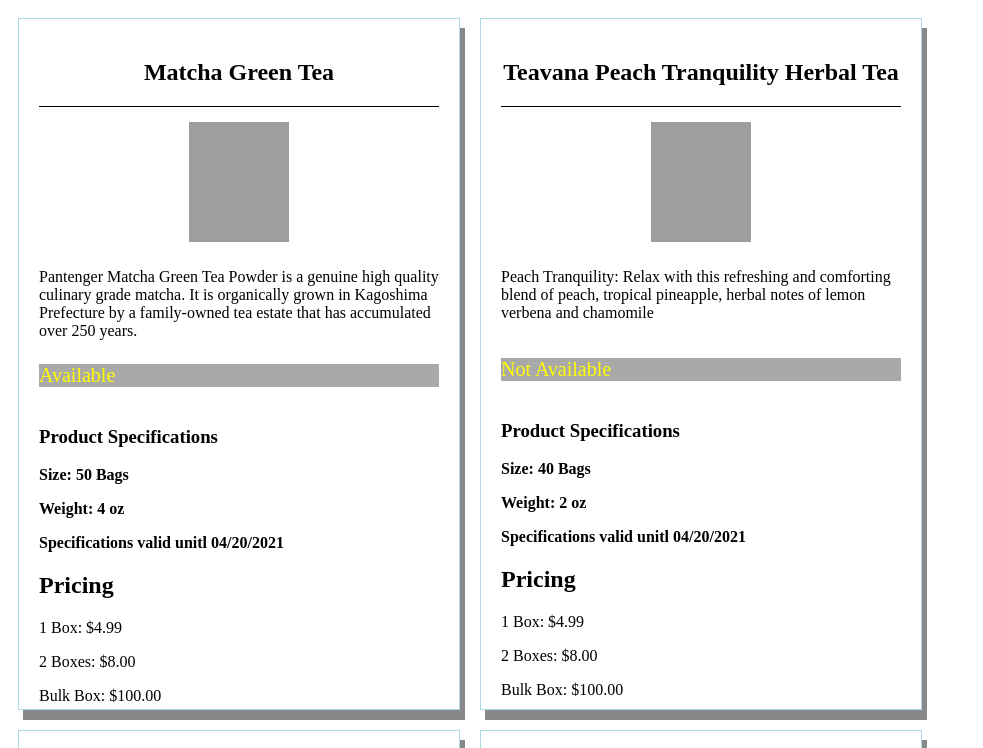
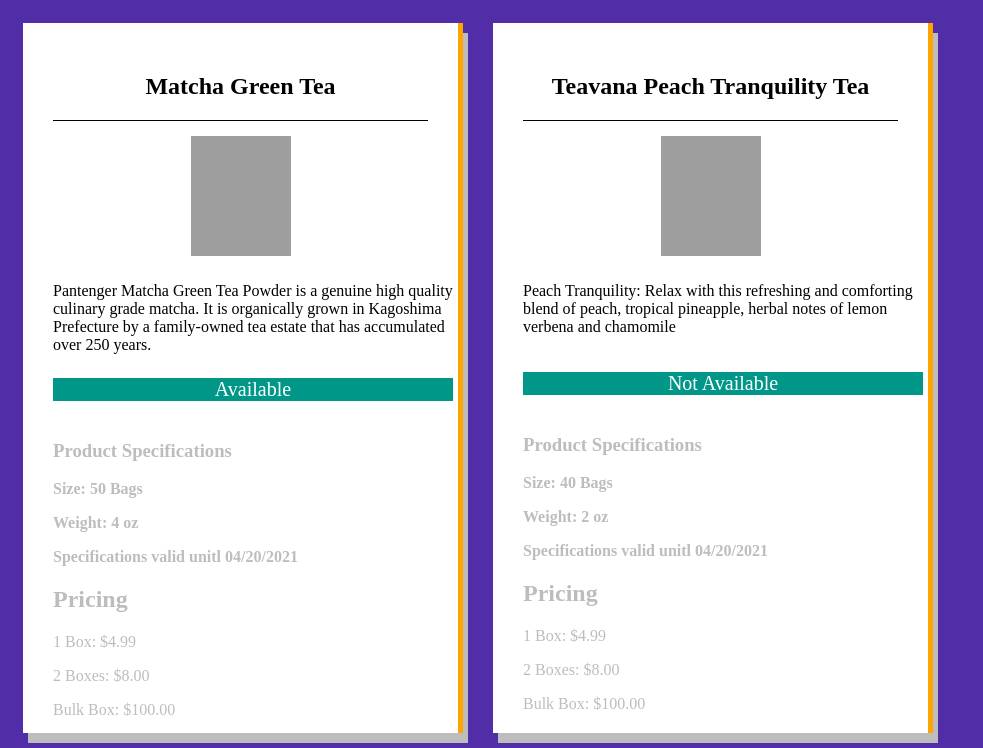
Before and after one commit to danicrosby/product-cards, a plain HTML site: page index.html in a window 1280 px wide. Shown: the top 748 px of the page, without its empty margins (0-983 px from the left). Drawn offline with Linux system fonts and the light colour scheme; grey boxes are pictures that could not be loaded.

Commit message:
changed color palett

```diff
--- a/index.html
+++ b/index.html
@@ -46,7 +46,7 @@
   <!-- THIS IS CARD 2 -->
 
   <div class="card">
-    <header><h2> Teavana Peach Tranquility Herbal Tea </h2></header>
+    <header><h2> Teavana Peach Tranquility Tea </h2></header>
 
     <div class="image">
      <img src="https://images-na.ssl-images-amazon.com/images/I/81tWctYSVpL._SL1500_.jpg" alt="Teavana Peach Tranquility, Herbal Tea">
@@ -136,7 +136,7 @@
 <!-- THIS IS CARD 5 -->
 
 <div class="card">
-  <header><h2> Organic Smooth Move Chamomile Tea </h2></header>
+  <header><h2> Organic Smooth Move Tea </h2></header>
 
   <div class="image">
    <img src="https://images-na.ssl-images-amazon.com/images/I/71MAGBiWT-L._SL1100_.jpg" alt="Organic Smooth Move Chamomile Tea">
@@ -144,7 +144,6 @@
 
   <p class="description"> Relieves occasional constipation generally within 6-12 hours.*
     Non-GMO verified. All Ingredients Certified Organic. Kosher. Caffeine Free.
-    Consistently high quality herbs from ethical trading partnerships.
     Taste: Fresh and floral with sweet notes of apple.</p>
 
   <p class="availability">Available</p>
--- a/main.css
+++ b/main.css
@@ -1,25 +1,41 @@
+/* Palette generated by Material Palette - materialpalette.com/deep-purple/teal
+
+.dark-primary-color    { background: #512DA8; }
+.default-primary-color { background: #673AB7; }
+.light-primary-color   { background: #D1C4E9; }
+.text-primary-color    { color: #FFFFFF; }
+.accent-color          { background: #009688; }
+.secondary-text-color  { color: #757575; }
+.divider-color         { border-color: #BDBDBD; } */
+
+body {
+  background-color: #512DA8;
+}
 
 .card-container {
   display: flex;
   flex-flow: row wrap;
+  background-color: #512DA8;
 }
 
 .card {
   display: flex;
   flex-direction: column;
   background-color: white;
-  border: 1px solid lightblue;
-  box-shadow: 5px 10px #888888;
-  width: 400px;
+  border-right: 5px solid orange;
+  box-shadow: 5px 10px #BDBDBD;
+  width: 375px;
   height: 650px;
-  margin: 10px;
-  padding: 20px;
+  margin: 15px;
+  padding: 30px;
 }
 
 header {
   display: flex;
   justify-content: center;
   text-align: center;
+  color: black;
+  font-weight: bolder;
   border-bottom: 1px solid black;
   margin-bottom: 15px;
 }
@@ -34,6 +50,11 @@ img {
   height: 120px;
 }
 
+/* .description-container {
+  width: 375px;
+  height: 300px;
+} */
+
 .description {
   display: flex;
   justify-content: center;
@@ -42,8 +63,10 @@ img {
 }
 
 .availability {
-  background-color: darkgrey;
-  color: yellow;
+  display: flex;
+  justify-content: center;
+  background-color: #009688;
+  color: #FFFFFF;
   font-size: 20px;
   width: 400px;
   margin-top: 20px;
@@ -51,10 +74,12 @@ img {
 
 .section-specs {
   font-weight: bolder;
+  color: #BDBDBD;
 }
 
-.prices {
-  display: flex;
+.section-pricing {
+  /* display: flex;
   justify-content: flex-start;
-  flex-direction: column;
+  flex-direction: column; */
+  color: #BDBDBD;
 }
```
